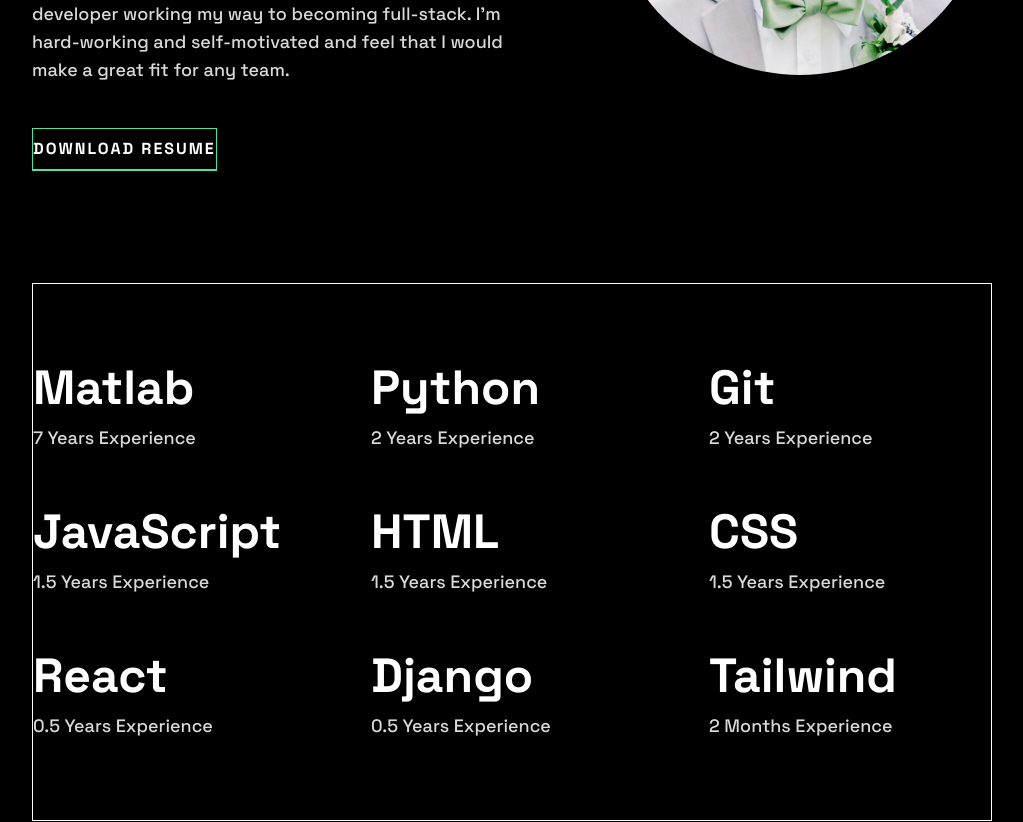
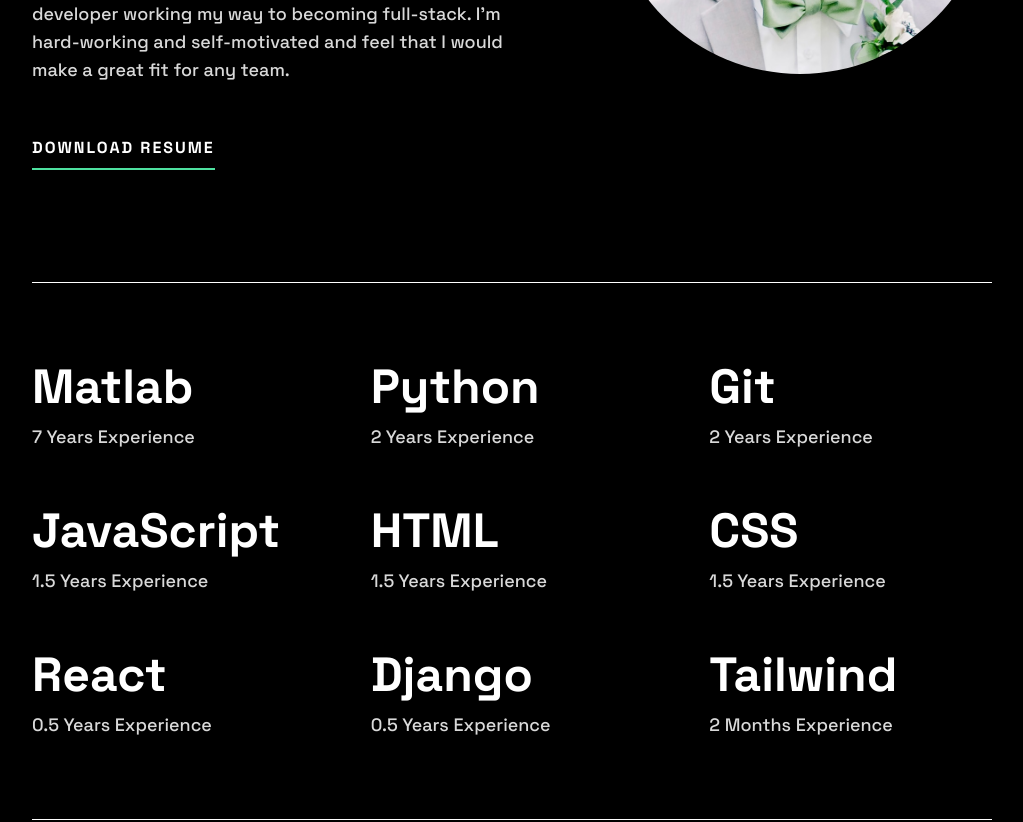
Before and after one commit to HmBernier55/portfolio-website, a React (Vite) app: page / in a window 1280 px wide. Shown: the part 540-1362 px from the top of the page, without its empty margins (128-1151 px from the left). Built offline with nearby package versions, Linux system fonts and the light colour scheme.

Commit message:
Fixing borders on all elements

```diff
--- a/src/components/ContactForm.jsx
+++ b/src/components/ContactForm.jsx
@@ -53,7 +53,7 @@
             required
           />
           <button
-            className='w-fit self-end text-white font-bold tracking-[2px] border-b-2 border-custom-green py-2 transition ease-in-out duration-300 hover:text-custom-green hover:scale-110'
+            className='w-fit self-end text-white font-bold tracking-[2px] border-solid border-b-2 border-custom-green py-2 transition ease-in-out duration-300 hover:text-custom-green hover:scale-110'
             type="submit"
           >
             SEND MESSAGE
--- a/src/components/EducationItem.jsx
+++ b/src/components/EducationItem.jsx
@@ -2,7 +2,7 @@
 
 const EducationItem = ({degree, degreeName, universityName, gpa}) => {
   return (
-    <div className='flex flex-col gap-3 border-y-4 border-custom-green px-5 py-10 rounded-lg'>
+    <div className='flex flex-col gap-3 border-solid border-y-4 border-custom-green px-5 py-10 rounded-lg'>
       <h3 className='text-white text-4xl sm:text-5xl font-bold'>{degree}</h3>
       <p className='text-lg sm:text-xl font-medium'><span className='text-white font-bold pr-2'>Degree:</span> {degreeName}</p>
       <p className='text-lg sm:text-xl font-medium'><span className='text-white font-bold pr-2'>University:</span> {universityName}</p>
--- a/src/components/Experience.jsx
+++ b/src/components/Experience.jsx
@@ -4,7 +4,7 @@
 
 const Experience = () => {
   return (
-    <div className='py-20 border border-y border-white border-solid grid sm:grid-cols-2 xl:grid-cols-3 gap-14 justify-center'>
+    <div className='py-20 border-y border-white border-solid grid sm:grid-cols-2 xl:grid-cols-3 gap-14 justify-center'>
       <ExperienceItem
         name="Matlab"
         experience="7 Years"
--- a/src/components/Introduction.jsx
+++ b/src/components/Introduction.jsx
@@ -10,7 +10,7 @@
         <h1 className='text-white text-6xl xl:text-[86px] font-bold leading-none tracking-tight text-center xl:text-left'>Nice to meet you! I'm <span className='underline decoration-custom-green underline-offset-8'>Hunter Bernier</span>.</h1>
         <p className='text-custom-gray text-medium xl:text-lg font-medium text-center xl:text-left'>Based in Birmingham, AL, I'm a self-taught front-end developer working my way to becoming full-stack. I'm hard-working and self-motivated and feel that I would make a great fit for any team.</p>
         <a
-          className='w-fit self-center xl:self-start text-white font-bold tracking-[2px] border border-b-2 border-custom-green py-2 transition ease-in-out duration-300 hover:text-custom-green hover:scale-110'
+          className='w-fit self-center xl:self-start text-white font-bold tracking-[2px] border-solid border-b-2 border-custom-green py-2 transition ease-in-out duration-300 hover:text-custom-green hover:scale-110'
           href={Resume}
           download='Hunter-Bernier-Resume'
         >DOWNLOAD RESUME</a>
--- a/src/components/Projects.jsx
+++ b/src/components/Projects.jsx
@@ -5,7 +5,7 @@
 
 const Projects = () => {
   return (
-    <div className='flex flex-col mt-20 gap-14 xl:gap-20 pb-36 border-b border-custom-gray'>
+    <div className='flex flex-col mt-20 gap-14 xl:gap-20 pb-36 border-solid border-b border-custom-gray'>
       <h2 className='text-white text-6xl xl:text-7xl font-bold tracking-tight'>Projects</h2>
       <div className='grid xl:grid-cols-2 gap-10'>
         <ProjectItem
```
